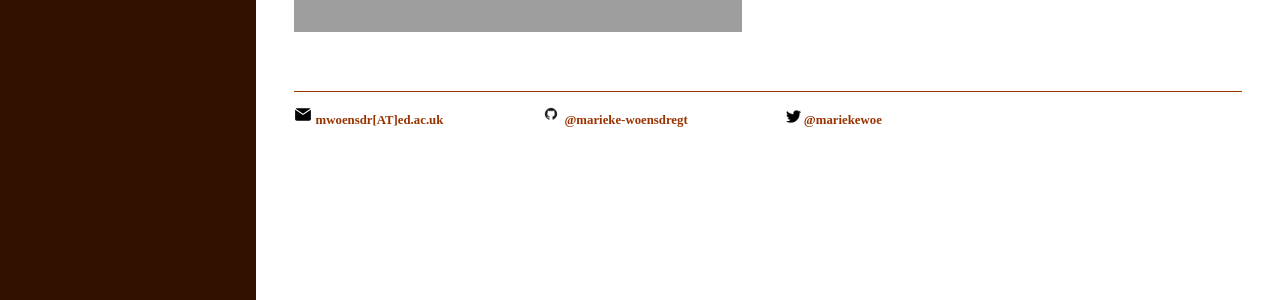
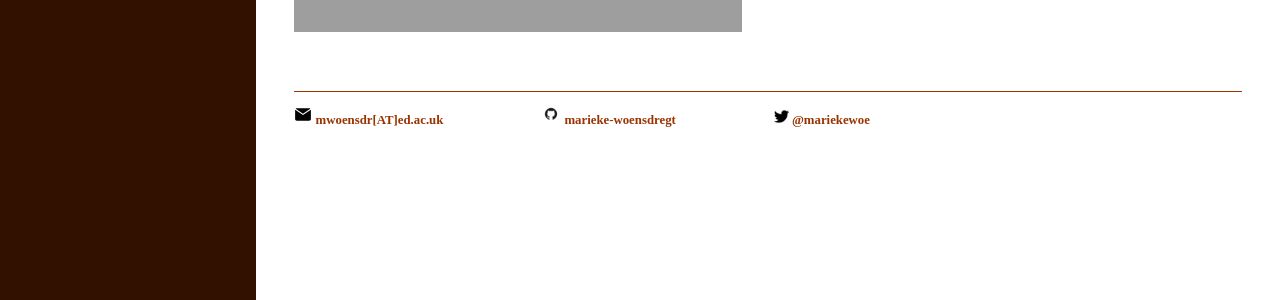
Before and after one commit to marieke-woensdregt/marieke-woensdregt.github.io, a Jekyll site: the page built from index.html, in a window 1280 px wide. Shown: the part 513-813 px from the top of the page. Built offline with Jekyll 4.4.1, drawn with Linux system fonts in a browser that asks for light colours; grey boxes are pictures that could not be loaded.

Commit message:
Update default.html

```diff
--- a/_layouts/default.html
+++ b/_layouts/default.html
@@ -33,7 +33,7 @@
 		<footer style="margin-left:23%; margin-right:3%">
 			<h3>
 			<a href="mailto:mwoensdr@ed.ac.uk"> <img  src="/images/email_symbol_filled.svg" alt="email symbol" style="height:18px"> mwoensdr[AT]ed.ac.uk </a>
-			<a class="tab" href="https://github.com/marieke-woensdregt"> <img src="/images/github_symbol.jpg" alt="github symbol" style="height:20px"> @marieke-woensdregt </a>
+			<a class="tab" href="https://github.com/marieke-woensdregt"> <img src="/images/github_symbol.jpg" alt="github symbol" style="height:20px"> marieke-woensdregt </a>
 			<a class="tab" href="https://twitter.com/mariekewoe"> <img src="/images/twitter_symbol_black_solo.jpg" alt="twitter symbol" style="height:15px"> @mariekewoe </a>
 			</h3>
 		</footer>
```
